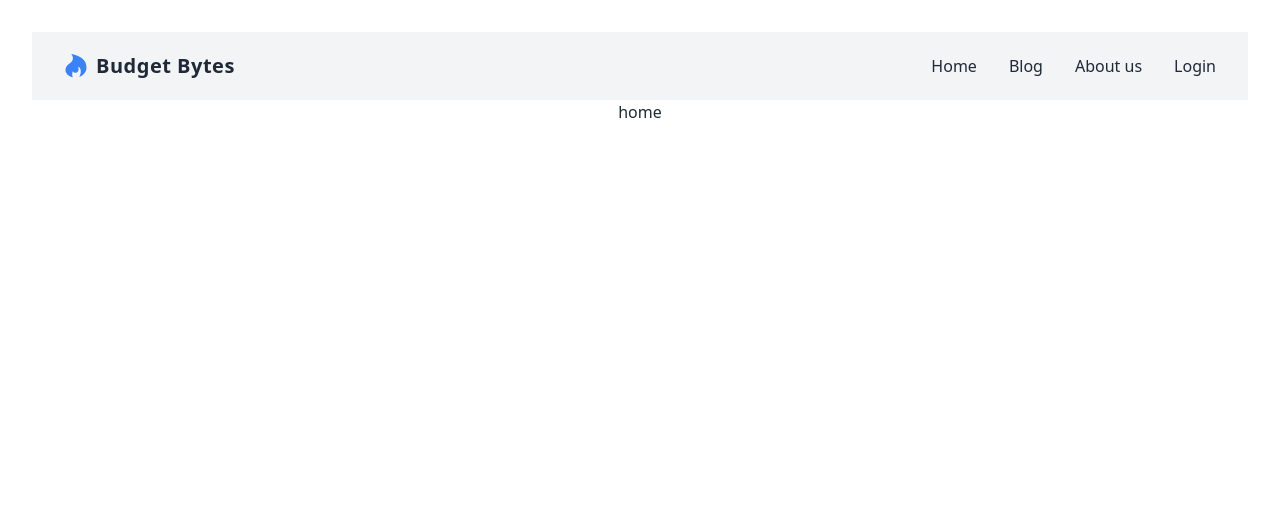
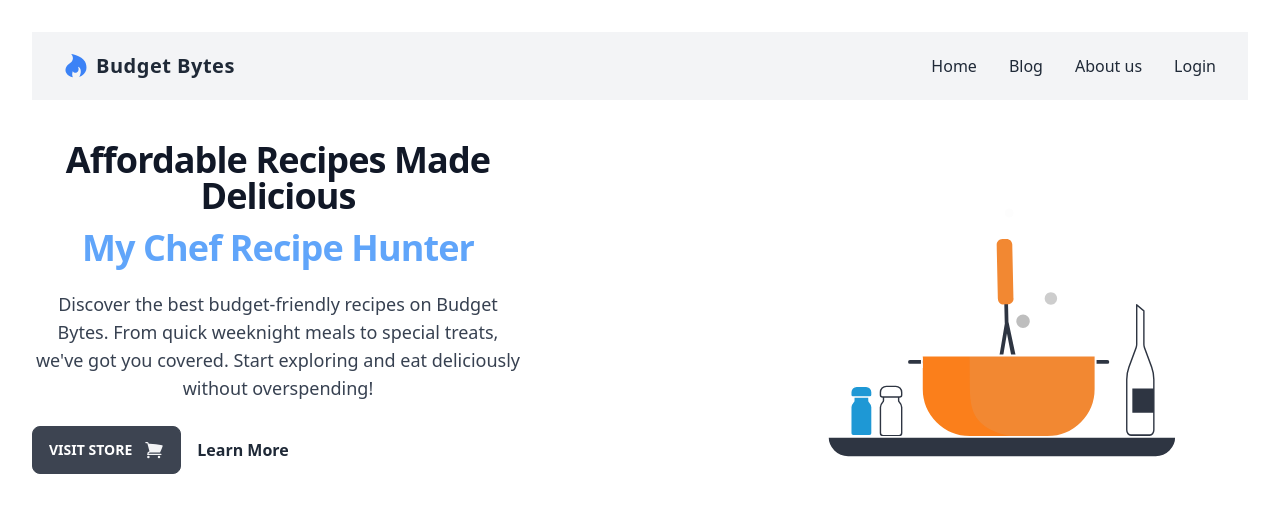
Before and after one commit to ShaikAbdul01/chef-recipe-hunter-client-side, a React (Vite) app: page / in a window 1280 px wide. Shown: the top 512 px of the page. Built offline with nearby package versions, Linux system fonts and the light colour scheme.

Commit message:
banner Section done

```diff
--- a/package.json
+++ b/package.json
@@ -14,6 +14,7 @@
     "daisyui": "^2.51.6",
     "firebase": "^9.21.0",
     "localforage": "^1.10.0",
+    "lottie-react": "^2.4.0",
     "match-sorter": "^6.3.1",
     "react": "^18.2.0",
     "react-dom": "^18.2.0",
--- a/src/components/Home.jsx
+++ b/src/components/Home.jsx
@@ -1,11 +1,50 @@
-import React from 'react';
-
+import React from "react";
+import Lottie from "lottie-react";
+import food from "../assets/food.json";
+import { Link } from "react-router-dom";
+import { ShoppingCartIcon } from "@heroicons/react/24/solid";
 const Home = () => {
-    return (
-        <div>
-            home
+  return (
+    <div className="my-container flex flex-col items-center justify-between lg:flex-row">
+      {/* Text Content */}
+      <div className="mb-10 lg:max-w-lg  lg:pr-5 lg:mb-0">
+        <div className="max-w-xl mb-6 lg:mt-8">
+          <h2 className="max-w-lg mb-6 font-sans text-3xl font-bold tracking-tight text-gray-900 sm:text-4xl sm:leading-none">
+            Affordable Recipes Made Delicious{" "}
+            <br className="hidden md:block " />{" "}
+            <span className="inline-block text-blue-400 mt-4">
+              My Chef Recipe Hunter
+            </span>
+          </h2>
+          <p className="text-base text-gray-700 md:text-lg">
+            Discover the best budget-friendly recipes on Budget Bytes. From
+            quick weeknight meals to special treats, we've got you covered.
+            Start exploring and eat deliciously without overspending!
+          </p>
         </div>
-    );
+        <div className="flex flex-col items-center md:flex-row">
+          <Link to="/books" className="btn md:w-auto md:mr-4">
+            <div className="inline-flex items-center justify-center w-full h-full">
+              <p className="mr-3">Visit Store</p>
+              <ShoppingCartIcon className="w-5 text-gray-100" />
+            </div>
+          </Link>
+          <Link
+            to="/about"
+            className="inline-flex items-center font-semibold text-gray-800 transition-colors duration-200 hover:text-blue-700"
+          >
+            Learn More
+          </Link>
+        </div>
+      </div>
+      {/* Lottie Animation */}
+      <div className="relative lg:w-1/2 ">
+        <div className="w-full lg:w-4/5 lg:ml-auto h-56  sm:h-96">
+          <Lottie animationData={food} loop={true} />
+        </div>
+      </div>
+    </div>
+  );
 };
 
 export default Home;
```
Also changed, not shown: 1 other file (tests, documents, lock files or other folders).
